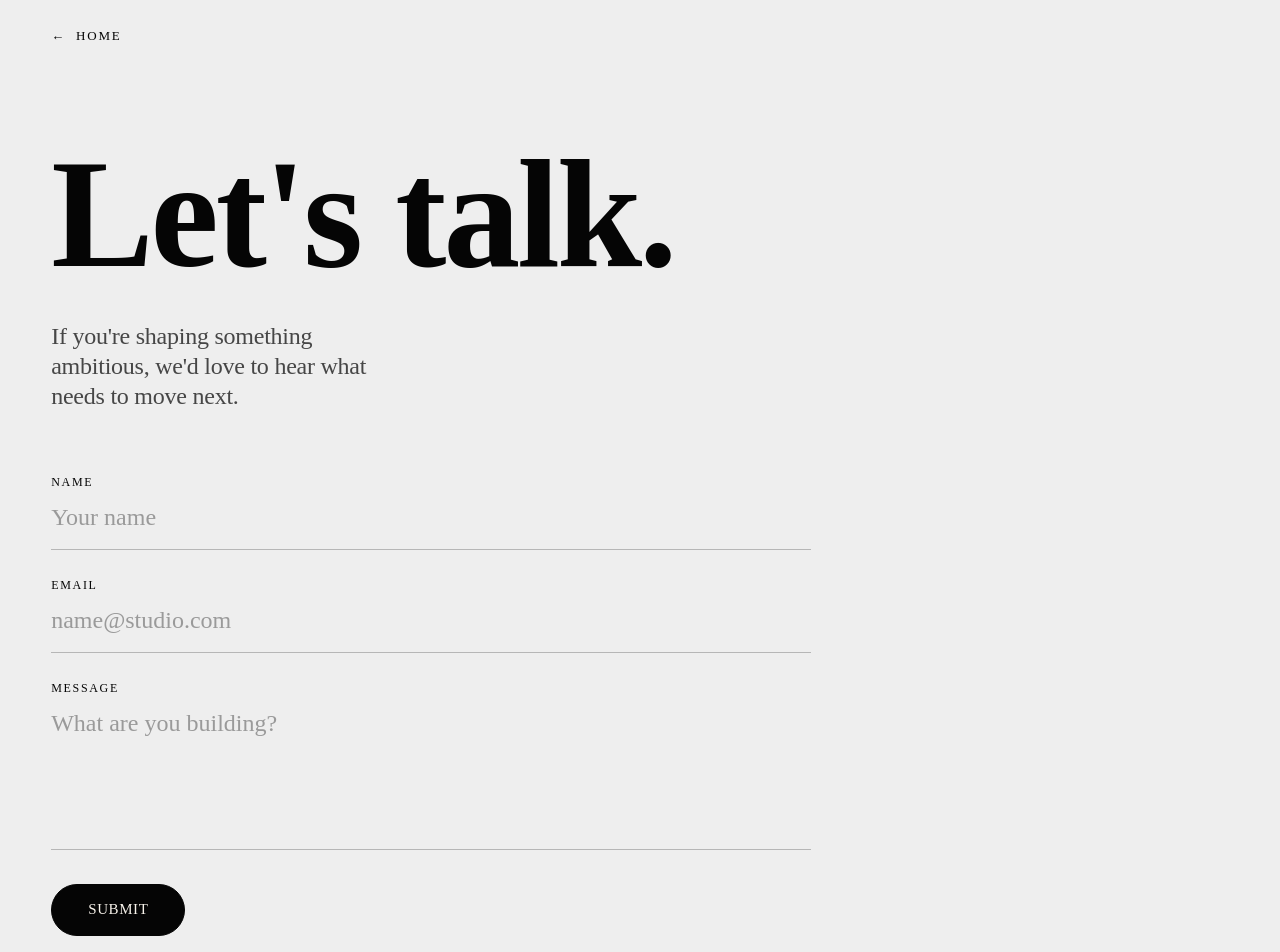
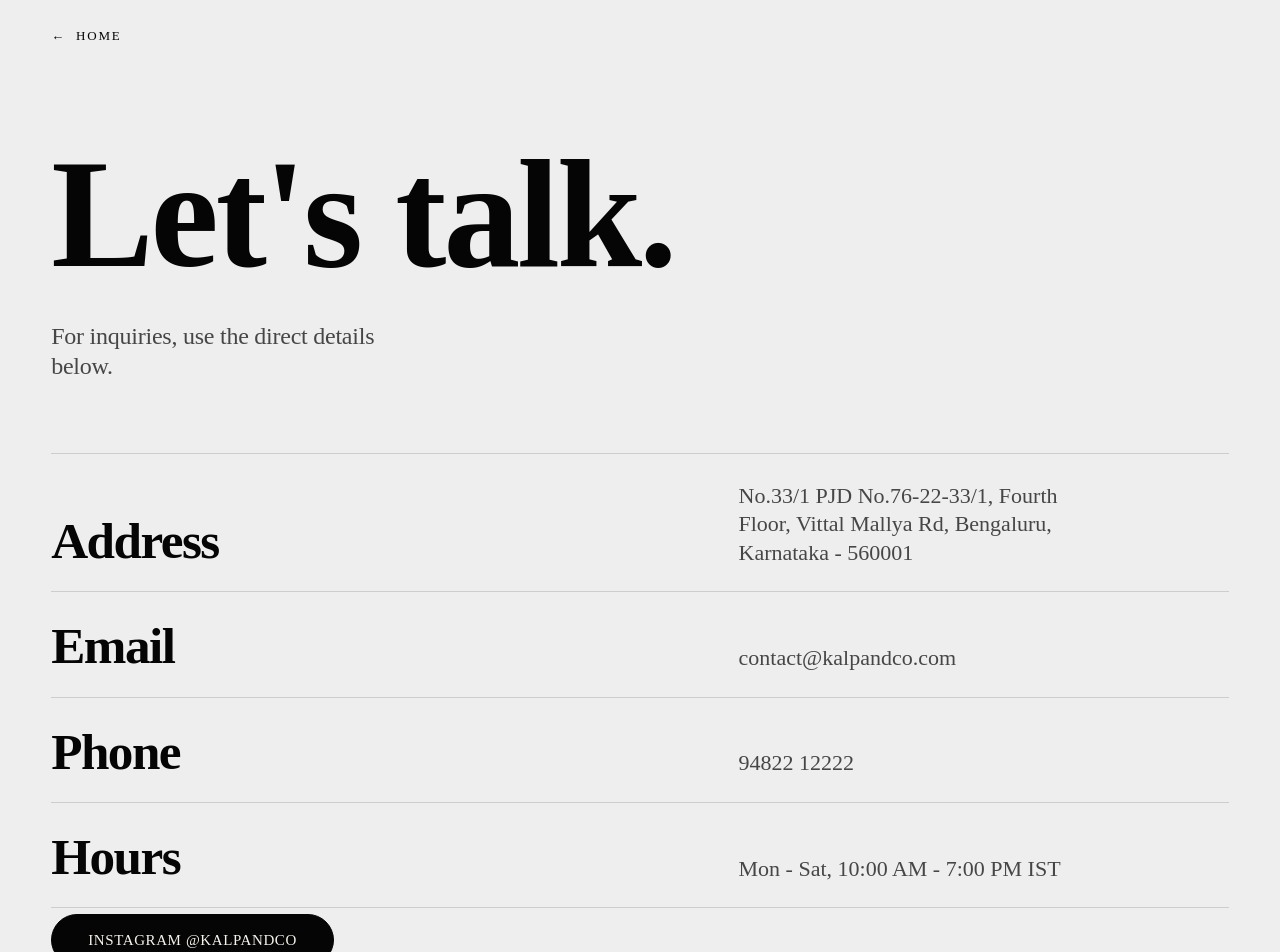
Before and after one commit to Allono07/Algoka-KandCo, a React (Create React App) app: page /contact in a window 1280 px wide. Shown: the top 952 px of the page. Built offline with nearby package versions, Linux system fonts and the light colour scheme; a web font is replaced by a local one.

Commit message:
Restore Kalp & Co content and navigation

```diff
--- a/src/components/FooterReveal.jsx
+++ b/src/components/FooterReveal.jsx
@@ -2,10 +2,10 @@ import { useLayoutEffect, useRef } from 'react';
 import { gsap } from 'gsap';
 
 const FOOTER_ITEMS = [
-  { label: 'Location', value: 'Chennai / Remote' },
-  { label: 'Phone', value: '+91 00000 00000' },
-  { label: 'Email', value: 'hello@algoka.studio' },
-  { label: 'Availability', value: 'New projects from Q3 2026' },
+  { label: 'Address', value: 'No.33/1 PJD No.76-22-33/1, Fourth Floor, Vittal Mallya Rd, Bengaluru, Karnataka - 560001' },
+  { label: 'Email', value: 'contact@kalpandco.com' },
+  { label: 'Phone', value: '94822 12222' },
+  { label: 'Hours', value: 'Mon - Sat, 10:00 AM - 7:00 PM IST' },
 ];
 
 export default function FooterReveal() {
@@ -63,8 +63,8 @@ export default function FooterReveal() {
       </div>
 
       <div className="site-footer__bottom" data-footer-item>
-        <p className="site-footer__copyright">© 2026 Algoka. All rights reserved.</p>
-        <p className="site-footer__note">Built to move slowly where the brand needs to breathe.</p>
+        <p className="site-footer__copyright">© 2026 KALP &amp; CO. All rights reserved.</p>
+        <p className="site-footer__note">Digital marketing and creative production, Bengaluru.</p>
       </div>
     </footer>
   );
--- a/src/components/HomeNav.jsx
+++ b/src/components/HomeNav.jsx
@@ -88,9 +88,7 @@ export default function HomeNav({ triggerElement }) {
           aria-label="Go to home"
           onClick={() => handleNavigate('/')}
         >
-          <span className="home-nav__mark" aria-hidden="true">
-            <span className="home-nav__mark-line" />
-          </span>
+          <img className="home-nav__brand-image" src="/kalp.png" alt="Kalp&Co" />
         </button>
 
         <nav className="home-nav__links" aria-label="Primary">
--- a/src/components/TextReveal.jsx
+++ b/src/components/TextReveal.jsx
@@ -3,9 +3,8 @@ import { gsap } from 'gsap';
 import useNavigateWithTransition from '../hooks/useNavigateWithTransition';
 
 const LINES = [
-  ['So', 'are', 'you'],
-  ['ready', 'to', 'build'],
-  ['with', 'us?'],
+  ['KALP', '&', 'CO'],
+  ['DIGITAL', 'MARKETING'],
 ];
 
 export default function TextReveal({ onNavTriggerReady }) {
@@ -141,7 +140,7 @@ export default function TextReveal({ onNavTriggerReady }) {
                 data-cursor-hover
                 onClick={() => navigateWithTransition('/contact')}
               >
-                Contact
+                Contact us
               </button>
 
               <button
@@ -155,7 +154,7 @@ export default function TextReveal({ onNavTriggerReady }) {
                 data-cursor-hover
                 onClick={() => navigateWithTransition('/services')}
               >
-                Services
+                View services
               </button>
             </div>
           </div>
--- a/src/context/TransitionContext.jsx
+++ b/src/context/TransitionContext.jsx
@@ -70,6 +70,10 @@ export function TransitionProvider({ children }) {
       transformOrigin: 'bottom center',
     });
 
+    if (options?.state?.returnToHomeContent && typeof window !== 'undefined') {
+      window.__kalpReturnToHomeContent = true;
+    }
+
     shouldOpenRef.current = true;
     window.scrollTo(0, 0);
     navigate(to, options);
--- a/src/pages/Contact.jsx
+++ b/src/pages/Contact.jsx
@@ -2,10 +2,31 @@ import { useLayoutEffect, useRef } from 'react';
 import { gsap } from 'gsap';
 import useNavigateWithTransition from '../hooks/useNavigateWithTransition';
 
+const CONTACT_ITEMS = [
+  {
+    label: 'Address',
+    value: 'No.33/1 PJD No.76-22-33/1, Fourth Floor, Vittal Mallya Rd, Bengaluru, Karnataka - 560001',
+  },
+  {
+    label: 'Email',
+    value: 'contact@kalpandco.com',
+    href: 'mailto:contact@kalpandco.com',
+  },
+  {
+    label: 'Phone',
+    value: '94822 12222',
+    href: 'tel:+919482212222',
+  },
+  {
+    label: 'Hours',
+    value: 'Mon - Sat, 10:00 AM - 7:00 PM IST',
+  },
+];
+
 export default function Contact() {
   const rootRef = useRef(null);
   const headingRef = useRef(null);
-  const formRef = useRef(null);
+  const detailsRef = useRef(null);
   const ledeRef = useRef(null);
   const navigateWithTransition = useNavigateWithTransition();
 
@@ -13,7 +34,7 @@ export default function Contact() {
     const context = gsap.context(() => {
       const animatedItems = [
         ledeRef.current,
-        ...formRef.current.querySelectorAll('.form-field, .page-shell__submit'),
+        ...detailsRef.current.querySelectorAll('.service-row, .contact-social'),
       ];
 
       gsap.fromTo(
@@ -51,7 +72,7 @@ export default function Contact() {
         type="button"
         className="page-shell__back"
         data-cursor-hover
-        onClick={() => navigateWithTransition('/')}
+        onClick={() => navigateWithTransition('/', { state: { returnToHomeContent: true } })}
       >
         <span aria-hidden="true">←</span> Home
       </button>
@@ -64,34 +85,33 @@ export default function Contact() {
         </div>
 
         <p ref={ledeRef} className="page-shell__lede">
-          If you&apos;re shaping something ambitious, we&apos;d love to hear what needs to move
-          next.
+          For inquiries, use the direct details below.
         </p>
 
-        <form className="contact-form" ref={formRef} onSubmit={(event) => event.preventDefault()}>
-          <label className="form-field">
-            <span className="form-field__label">Name</span>
-            <input type="text" name="name" placeholder="Your name" />
-          </label>
+        <div ref={detailsRef} className="services-list">
+          {CONTACT_ITEMS.map((item) => (
+            <div key={item.label} className="service-row" data-cursor-hover>
+              <div className="service-row__title">{item.label}</div>
+              {item.href ? (
+                <a className="service-row__copy" href={item.href}>
+                  {item.value}
+                </a>
+              ) : (
+                <p className="service-row__copy">{item.value}</p>
+              )}
+            </div>
+          ))}
 
-          <label className="form-field">
-            <span className="form-field__label">Email</span>
-            <input type="email" name="email" placeholder="name@studio.com" />
-          </label>
-
-          <label className="form-field">
-            <span className="form-field__label">Message</span>
-            <textarea name="message" rows="4" placeholder="What are you building?" />
-          </label>
-
-          <button
-            type="submit"
-            className="pill-button pill-button--solid page-shell__submit"
+          <a
+            href="https://www.instagram.com/kalpandco?igsh=aWo1YTE0Z3BpMmx4&utm_source=qr"
+            target="_blank"
+            rel="noreferrer"
+            className="pill-button pill-button--solid page-shell__submit contact-social"
             data-cursor-hover
           >
-            Submit
-          </button>
-        </form>
+            Instagram @kalpandco
+          </a>
+        </div>
       </div>
     </main>
   );
--- a/src/pages/Home.jsx
+++ b/src/pages/Home.jsx
@@ -1,4 +1,4 @@
-import { useState } from 'react';
+import { useEffect, useState } from 'react';
 import Canvas from '../components/Canvas';
 import FooterReveal from '../components/FooterReveal';
 import HomeIntro from '../components/HomeIntro';
@@ -8,12 +8,49 @@ import TextReveal from '../components/TextReveal';
 export default function Home() {
   const [navTriggerElement, setNavTriggerElement] = useState(null);
   const [isHeroReady, setIsHeroReady] = useState(false);
-  const [isIntroComplete, setIsIntroComplete] = useState(false);
+  const [shouldReturnToHomeContent] = useState(() => {
+    if (typeof window === 'undefined') {
+      return false;
+    }
+
+    return Boolean(window.__kalpReturnToHomeContent);
+  });
+  const [isIntroComplete, setIsIntroComplete] = useState(() => {
+    if (typeof window === 'undefined') {
+      return false;
+    }
+
+    return Boolean(window.__kalpReturnToHomeContent);
+  });
+
+  useEffect(() => {
+    if (typeof window !== 'undefined' && window.__kalpReturnToHomeContent) {
+      delete window.__kalpReturnToHomeContent;
+    }
+  }, []);
+
+  useEffect(() => {
+    if (!isIntroComplete || !isHeroReady || !shouldReturnToHomeContent) {
+      return;
+    }
+
+    const target = document.querySelector('.text-reveal');
+
+    if (!target) {
+      return;
+    }
+
+    window.scrollTo({ top: target.offsetTop, left: 0, behavior: 'auto' });
+  }, [isHeroReady, isIntroComplete, shouldReturnToHomeContent]);
+
+  function handleIntroComplete() {
+    setIsIntroComplete(true);
+  }
 
   return (
     <main className="page-root home-page">
       {!isIntroComplete ? (
-        <HomeIntro isReady={isHeroReady} onComplete={() => setIsIntroComplete(true)} />
+        <HomeIntro isReady={isHeroReady} onComplete={handleIntroComplete} />
       ) : null}
       <HomeNav triggerElement={navTriggerElement} />
       <Canvas onReadyChange={setIsHeroReady} />
--- a/src/styles/canvas.css
+++ b/src/styles/canvas.css
@@ -173,47 +173,13 @@
   flex: 0 0 auto;
 }
 
-.home-nav__mark {
+.home-nav__brand-image {
   position: relative;
-  display: inline-flex;
-  align-items: center;
-  justify-content: center;
+  display: block;
   width: 54px;
   height: 54px;
-  border-radius: 16px;
-  background: #050505;
+  object-fit: contain;
   overflow: hidden;
-}
-
-.home-nav__mark::before,
-.home-nav__mark::after {
-  content: '';
-  position: absolute;
-  width: 8px;
-  height: 8px;
-  border: 2px solid #59a8ff;
-}
-
-.home-nav__mark::before {
-  top: 6px;
-  left: 6px;
-  border-right: 0;
-  border-bottom: 0;
-}
-
-.home-nav__mark::after {
-  right: 6px;
-  bottom: 6px;
-  border-left: 0;
-  border-top: 0;
-}
-
-.home-nav__mark-line {
-  width: 28px;
-  height: 4px;
-  border-radius: 999px;
-  background: #fff;
-  transform: rotate(-45deg);
 }
 
 .home-nav__links {
@@ -324,14 +290,9 @@
     padding: 0 16px 0 14px;
   }
 
-  .home-nav__mark {
+  .home-nav__brand-image {
     width: 46px;
     height: 46px;
-    border-radius: 14px;
-  }
-
-  .home-nav__mark-line {
-    width: 22px;
   }
 
   .home-nav__links {
```
Also changed, not shown: src/pages/Services.jsx (+15 -11 lines), public/kalp.png (added).
